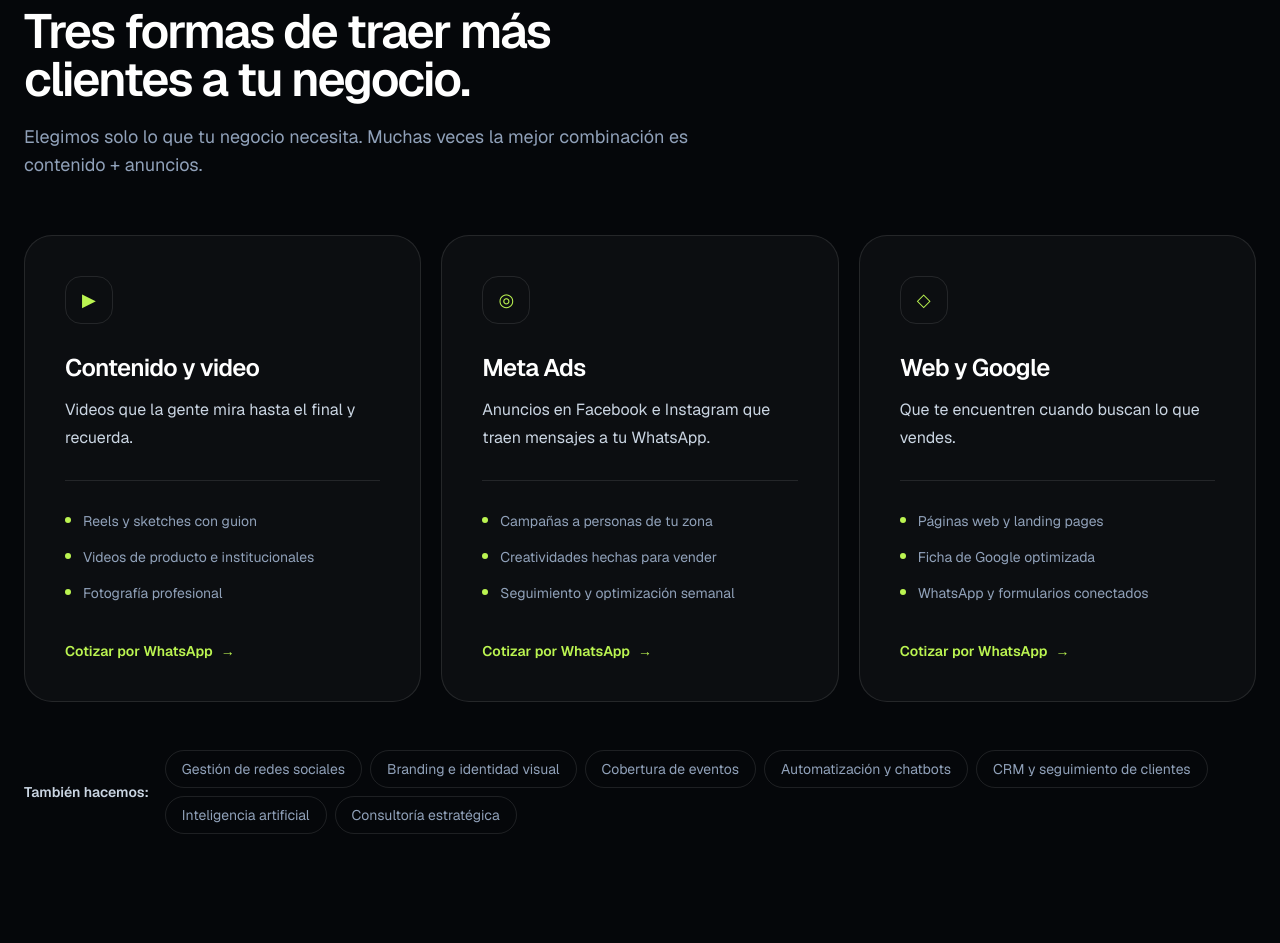
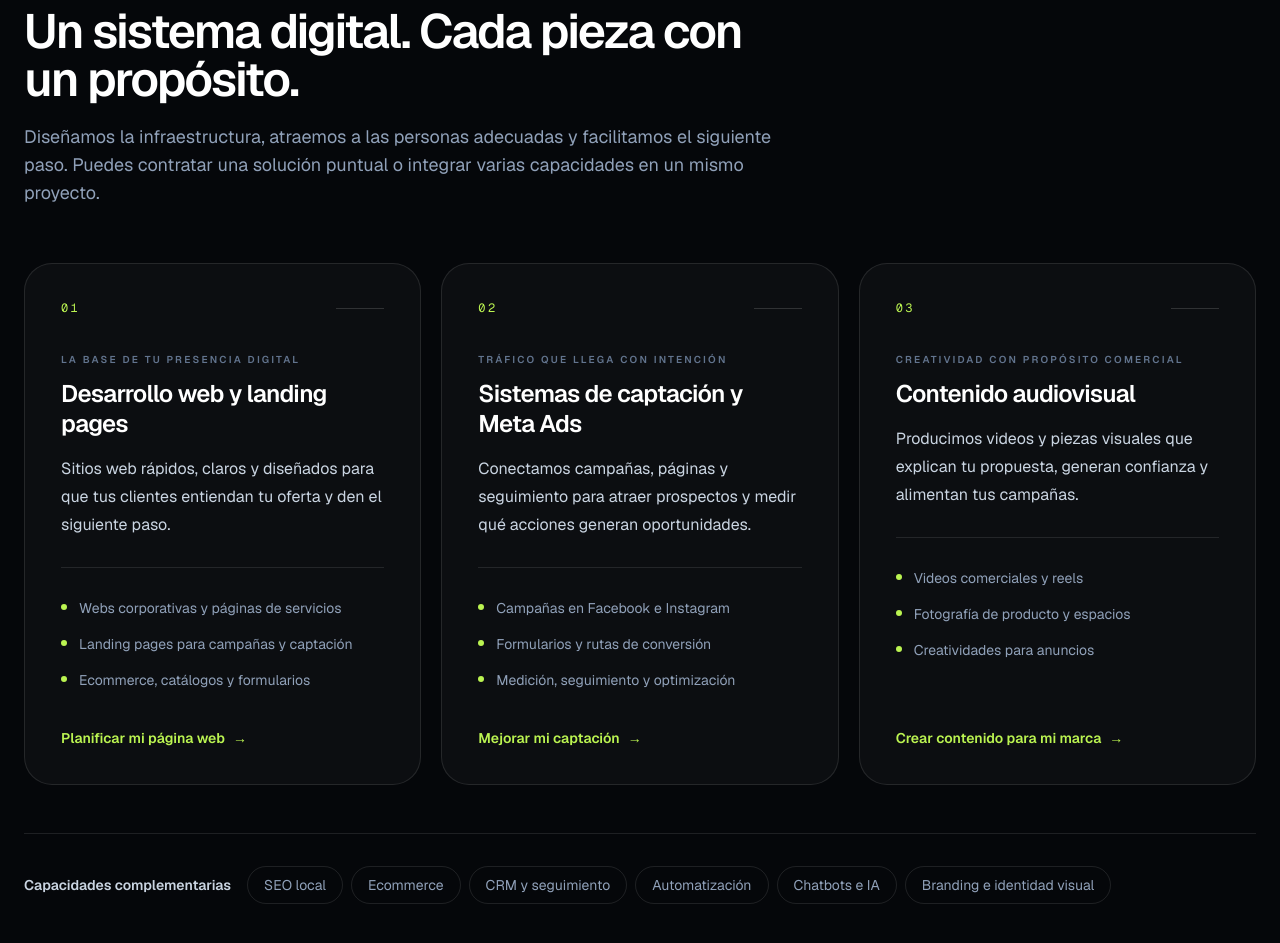
Before and after one commit to pablowebster94-sudo/advibe, a Next.js app: page / in a window 1280 px wide. Shown: the part 3360-4303 px from the top of the page. Built offline with nearby package versions, Linux system fonts and the light colour scheme; no server answers.

Commit message:
Reposition AdVibe around web development and lead generation

```diff
--- a/components/Services.tsx
+++ b/components/Services.tsx
@@ -1,90 +1,71 @@
 const main = [
   {
-    icon: "▶",
-    title: "Contenido y video",
-    benefit: "Videos que la gente mira hasta el final y recuerda.",
-    points: ["Reels y sketches con guion", "Videos de producto e institucionales", "Fotografía profesional"],
-    whatsapp: "Hola, quiero cotizar contenido y video para mi negocio.",
+    number: "01",
+    title: "Desarrollo web y landing pages",
+    label: "La base de tu presencia digital",
+    benefit: "Sitios web rápidos, claros y diseñados para que tus clientes entiendan tu oferta y den el siguiente paso.",
+    points: ["Webs corporativas y páginas de servicios", "Landing pages para campañas y captación", "Ecommerce, catálogos y formularios"],
+    href: "/diagnostico?service=web",
+    cta: "Planificar mi página web",
   },
   {
-    icon: "◎",
-    title: "Meta Ads",
-    benefit: "Anuncios en Facebook e Instagram que traen mensajes a tu WhatsApp.",
-    points: ["Campañas a personas de tu zona", "Creatividades hechas para vender", "Seguimiento y optimización semanal"],
-    whatsapp: "Hola, quiero que revisen mis anuncios de Facebook e Instagram.",
+    number: "02",
+    title: "Sistemas de captación y Meta Ads",
+    label: "Tráfico que llega con intención",
+    benefit: "Conectamos campañas, páginas y seguimiento para atraer prospectos y medir qué acciones generan oportunidades.",
+    points: ["Campañas en Facebook e Instagram", "Formularios y rutas de conversión", "Medición, seguimiento y optimización"],
+    href: "/diagnostico?service=ads",
+    cta: "Mejorar mi captación",
   },
   {
-    icon: "◇",
-    title: "Web y Google",
-    benefit: "Que te encuentren cuando buscan lo que vendes.",
-    points: ["Páginas web y landing pages", "Ficha de Google optimizada", "WhatsApp y formularios conectados"],
-    whatsapp: "Hola, quiero información sobre páginas web y Google para mi negocio.",
+    number: "03",
+    title: "Contenido audiovisual",
+    label: "Creatividad con propósito comercial",
+    benefit: "Producimos videos y piezas visuales que explican tu propuesta, generan confianza y alimentan tus campañas.",
+    points: ["Videos comerciales y reels", "Fotografía de producto y espacios", "Creatividades para anuncios"],
+    href: "/diagnostico?service=video",
+    cta: "Crear contenido para mi marca",
   },
 ];
 
-const extras = [
-  "Gestión de redes sociales",
-  "Branding e identidad visual",
-  "Cobertura de eventos",
-  "Automatización y chatbots",
-  "CRM y seguimiento de clientes",
-  "Inteligencia artificial",
-  "Consultoría estratégica",
-];
+const extras = ["SEO local", "Ecommerce", "CRM y seguimiento", "Automatización", "Chatbots e IA", "Branding e identidad visual"];
 
 export default function Services() {
   return (
     <section id="servicios" className="relative bg-[#05070a] py-24 sm:py-28">
       <div className="mx-auto max-w-7xl px-6">
-        <div className="max-w-2xl">
-          <p className="text-[11px] font-semibold uppercase tracking-[0.34em] text-lime-300/90">Servicios</p>
+        <div className="max-w-3xl">
+          <p className="text-[11px] font-semibold uppercase tracking-[0.34em] text-lime-300/90">Qué hacemos</p>
           <h2 className="mt-4 text-3xl font-semibold tracking-[-0.04em] text-white sm:text-5xl">
-            Tres formas de traer más clientes a tu negocio.
+            Un sistema digital. Cada pieza con un propósito.
           </h2>
           <p className="mt-5 text-base leading-7 text-slate-400 sm:text-lg">
-            Elegimos solo lo que tu negocio necesita. Muchas veces la mejor combinación es contenido + anuncios.
+            Diseñamos la infraestructura, atraemos a las personas adecuadas y facilitamos el siguiente paso. Puedes contratar una solución puntual o integrar varias capacidades en un mismo proyecto.
           </p>
         </div>
 
         <div className="mt-14 grid gap-5 lg:grid-cols-3">
           {main.map((service) => (
-            <article
-              key={service.title}
-              className="group flex flex-col rounded-[1.75rem] border border-white/10 bg-white/[0.03] p-8 transition-colors duration-300 hover:border-lime-300/40 sm:p-10"
-            >
-              <span className="flex h-12 w-12 items-center justify-center rounded-2xl border border-white/10 text-lg text-lime-300 transition-colors duration-300 group-hover:border-lime-300/40 group-hover:bg-lime-300/10">
-                {service.icon}
-              </span>
-              <h3 className="mt-7 text-2xl font-semibold tracking-[-0.03em] text-white">{service.title}</h3>
-              <p className="mt-3 text-base leading-7 text-slate-300">{service.benefit}</p>
+            <article key={service.number} className="group flex flex-col rounded-[1.75rem] border border-white/10 bg-white/[0.03] p-8 transition-colors duration-300 hover:border-lime-300/40 sm:p-9">
+              <div className="flex items-center justify-between">
+                <span className="font-mono text-xs tracking-[0.2em] text-lime-300">{service.number}</span>
+                <span className="h-px w-12 bg-white/15 transition-all group-hover:w-20 group-hover:bg-lime-300/70" />
+              </div>
+              <p className="mt-9 text-[10px] font-semibold uppercase tracking-[0.22em] text-slate-500">{service.label}</p>
+              <h3 className="mt-3 text-2xl font-semibold leading-tight tracking-[-0.03em] text-white">{service.title}</h3>
+              <p className="mt-4 text-base leading-7 text-slate-300">{service.benefit}</p>
               <ul className="mt-7 space-y-3 border-t border-white/10 pt-7">
-                {service.points.map((point) => (
-                  <li key={point} className="flex items-start gap-3 text-sm leading-6 text-slate-400">
-                    <span className="mt-2 h-1.5 w-1.5 shrink-0 rounded-full bg-lime-300" />
-                    {point}
-                  </li>
-                ))}
+                {service.points.map((point) => <li key={point} className="flex items-start gap-3 text-sm leading-6 text-slate-400"><span className="mt-2 h-1.5 w-1.5 shrink-0 rounded-full bg-lime-300" />{point}</li>)}
               </ul>
-              <a
-                href={`https://wa.me/593984966335?text=${encodeURIComponent(service.whatsapp)}`}
-                target="_blank"
-                rel="noreferrer"
-                className="mt-auto inline-flex w-fit items-center pt-9 text-sm font-semibold text-lime-300 transition hover:text-lime-200"
-              >
-                Cotizar por WhatsApp <span className="ml-2 transition-transform group-hover:translate-x-1">→</span>
-              </a>
+              <a href={service.href} className="mt-auto inline-flex w-fit items-center pt-9 text-sm font-semibold text-lime-300 transition hover:text-lime-200">{service.cta}<span className="ml-2 transition-transform group-hover:translate-x-1">→</span></a>
             </article>
           ))}
         </div>
 
-        <div className="mt-12 flex flex-col gap-4 sm:flex-row sm:items-center">
-          <p className="shrink-0 text-sm font-semibold text-slate-300">También hacemos:</p>
+        <div className="mt-12 flex flex-col gap-4 border-t border-white/10 pt-8 sm:flex-row sm:items-center">
+          <p className="shrink-0 text-sm font-semibold text-slate-300">Capacidades complementarias</p>
           <ul className="flex flex-wrap gap-2">
-            {extras.map((extra) => (
-              <li key={extra} className="rounded-full border border-white/10 px-4 py-2 text-sm text-slate-400">
-                {extra}
-              </li>
-            ))}
+            {extras.map((extra) => <li key={extra} className="rounded-full border border-white/10 px-4 py-2 text-sm text-slate-400">{extra}</li>)}
           </ul>
         </div>
       </div>
```
